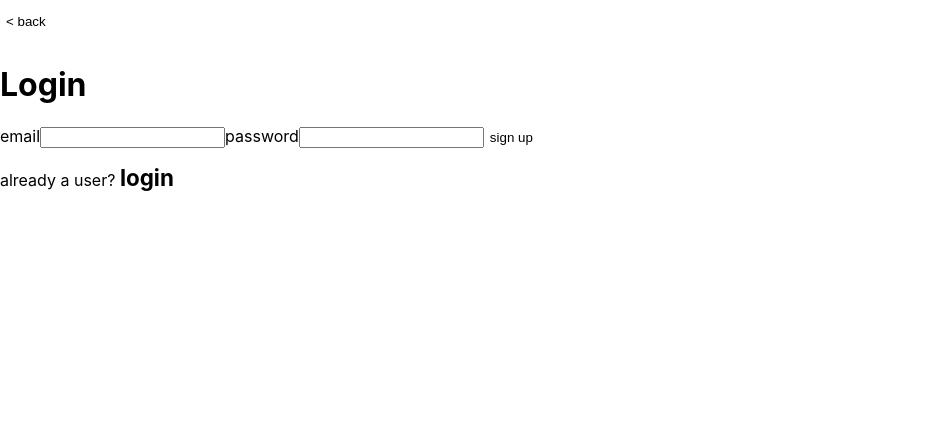
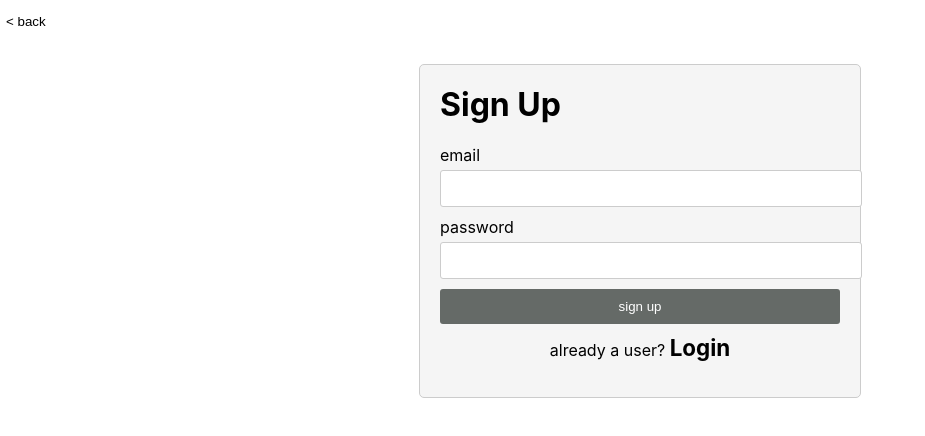
Before and after one commit to owen-na/CSCI4300-Final-project, a React (Create React App) app: page /Pages/SignIn in a window 1280 px wide. Shown: the top 436 px of the page, without its empty margins (0-925 px from the left). Built offline with nearby package versions, Linux system fonts and the light colour scheme.

Commit message:
Added signin.css

```diff
--- a/src/Pages/Login.jsx
+++ b/src/Pages/Login.jsx
@@ -1,3 +1,4 @@
+import "../styles/login.css";
 import { Link } from "react-router-dom";
 
 export default function Login() {
@@ -20,7 +21,7 @@ export default function Login() {
           <button type="submit">login</button>
         </form>
         <p>
-          need an account? <Link to="SignIn">Sign Up</Link>
+          need an account? <Link to="/Pages/SignIn">Sign Up</Link>
         </p>
       </div>
     </>
--- a/src/Pages/SignIn.jsx
+++ b/src/Pages/SignIn.jsx
@@ -1,4 +1,4 @@
-import "../styles/login.css";
+import "../styles/signIn.css";
 import { Link } from "react-router-dom";
 
 export default function SignIn() {
@@ -13,7 +13,7 @@ export default function SignIn() {
       </div>
       <div className="signInForm">
         <form>
-          <h1>Login</h1>
+          <h1>Sign Up</h1>
           <label for="email">email</label>
           <input type="email" name="email" required></input>
           <label for="password">password</label>
@@ -21,7 +21,7 @@ export default function SignIn() {
           <button type="submit">sign up</button>
         </form>
         <p>
-          already a user? <a href="./SignIn.jsx">login</a>
+          already a user? <Link to="/Pages/Login">Login</Link>
         </p>
       </div>
     </>
--- a/src/styles/signin.css
+++ b/src/styles/signin.css
@@ -0,0 +1,46 @@
+.signInForm {
+    margin: 20px auto;
+    padding: 20px;
+    max-width: 400px;
+    border: 1px solid #ccc;
+    border-radius: 5px;
+    background-color: #f5f5f5;
+  }
+
+  .signInForm h1 {
+    margin-top: 0;
+  }
+
+  .signInForm label {
+    display: block;
+    margin-bottom: 5px;
+  }
+
+  .signInForm input[type="email"],
+  .signInForm input[type="password"] {
+    width: 100%;
+    padding: 10px;
+    margin-bottom: 10px;
+    border: 1px solid #ccc;
+    border-radius: 3px;
+  }
+
+  .signInForm button[type="submit"] {
+    display: block;
+    width: 100%;
+    padding: 10px;
+    background-color: #656A67;
+    color: white;
+    border: none;
+    border-radius: 3px;
+    cursor: pointer;
+  }
+
+  .signInForm p {
+    margin-top: 10px;
+    text-align: center;
+  }
+
+  .signInForm a {
+    color: #000000;
+  }
```
